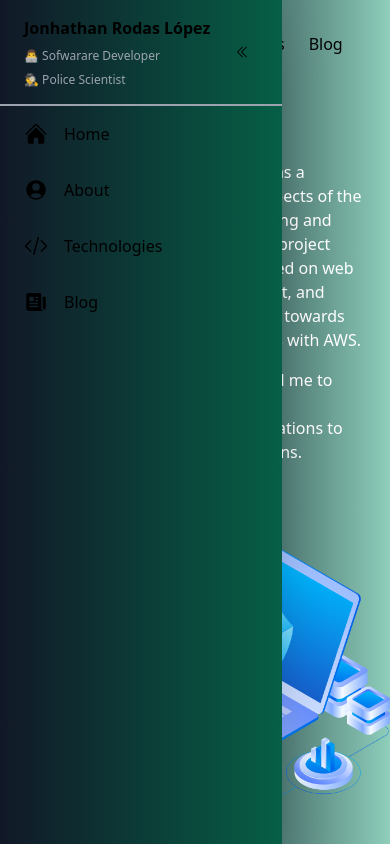
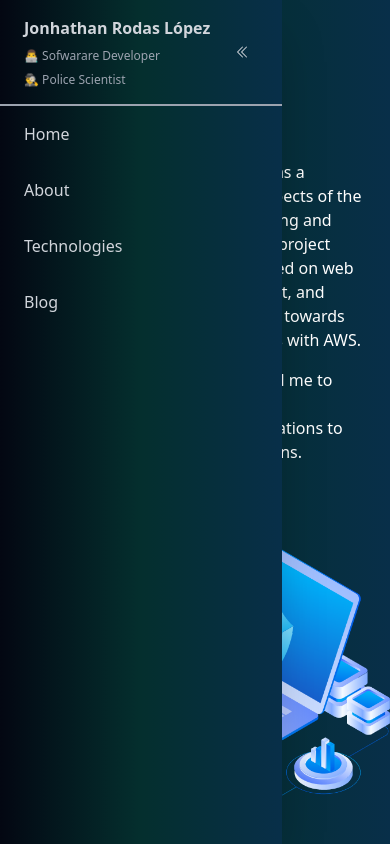
Before and after one commit to jrodas4044/personal-web, a Next.js app: page /aboutMe in a window 390 px wide. Both pictures are taken after a click on the button 40 px from the left and 40 px from the top of the page. Shown: the top 844 px of the page. Built offline with nearby package versions, Linux system fonts and the light colour scheme.

Commit message:
slider animation

```diff
--- a/src/app/aboutMe/page.tsx
+++ b/src/app/aboutMe/page.tsx
@@ -4,7 +4,7 @@ export default function AboutMe() {
   return (
     <>
       <div
-        className="bg-gradient-to-r from-gray-900 to-emerald-500/20 py-24"
+        className="bg-gradient-to-r from-gray-950 via-teal-950 to-sky-950 py-24"
         id="aboutMe"
       >
         <div className="flex flex-wrap space-x-4 space-y-12 mx-auto container">
--- a/src/components/header.tsx
+++ b/src/components/header.tsx
@@ -8,7 +8,7 @@ export default function Header() {
           <Toogle />
         </div>
 
-        <nav>
+        <nav className="hidden md:flex">
           <ul className="flex space-x-6">
             <li>
               <Link href="/">Home</Link>
--- a/src/components/toggle.tsx
+++ b/src/components/toggle.tsx
@@ -4,20 +4,59 @@ import { motion } from "framer-motion";
 import { useState } from "react";
 import Link from "next/link";
 
-const variants = {
-  open: { opacity: 1, x: 0 },
-  closed: { opacity: 0, x: 0 },
-};
+const links = [
+  { href: "/", label: "Home" },
+  { href: "/aboutMe", label: "About" },
+  { href: "/technologies", label: "Technologies" },
+  { href: "https://blog.jonhathanrodas.com", label: "Blog" },
+];
 
 const Toggle = () => {
   const [isOpen, setIsOpen] = useState(false);
+
+  const closeSidebar = () => {
+    setIsOpen(false);
+  };
+
+  const handleClickOutside = (event: MouseEvent) => {
+    if (
+      isOpen &&
+      !document.getElementById("sidebar")?.contains(event.target as Node)
+    ) {
+      closeSidebar();
+    }
+  };
+
+  if (typeof window !== "undefined") {
+    document.addEventListener("mousedown", handleClickOutside);
+  }
+
+  const sidebarVariants = {
+    open: {
+      x: 0,
+      opacity: 1,
+      transition: { duration: 0.3, staggerChildren: 0.1, delayChildren: 0.5 },
+    },
+    closed: { x: "-100%", opacity: 0, transition: { duration: 0.5 } },
+  };
+
+  const itemVariants = {
+    open: { opacity: 1, x: 0, transition: { duration: 0.5 } },
+    closed: { opacity: 0, x: -150, transition: { duration: 0.5 } },
+    hover: {
+      scale: 1.1,
+      background: "linear-gradient(to right, #111827, #0c4a6e)", // Degradado de gray-900 a sky-950
+      boxShadow: "0px 4px 8px rgba(0, 0, 0, 0.2)",
+      transition: { duration: 0.3 },
+    },
+  };
 
   return (
     <div>
       {!isOpen && (
         <button
           onClick={() => setIsOpen(!isOpen)}
-          className="top-0 left-0 absolute bg-gradient-to-r from-emerald-500 to-blue-800 opacity-100 mt-6 ml-6 p-1 rounded-full text-white"
+          className="top-0 left-0 absolute md:hidden bg-gradient-to-r from-gray-800 to-sky-950 opacity-100 shadow-xl mt-6 ml-6 p-1 rounded-full text-white"
         >
           <svg
             xmlns="http://www.w3.org/2000/svg"
@@ -32,7 +71,14 @@ const Toggle = () => {
       )}
 
       {isOpen && (
-        <nav className="top-0 left-0 z-50 absolute bg-gradient-to-r from-gray-900 to-emerald-800 opacity-100 shadow-2xl pt-4 h-screen">
+        <motion.nav
+          id="sidebar"
+          className="top-0 left-0 z-50 absolute bg-gradient-to-r from-gray-950 via-teal-950 to-sky-950 opacity-100 shadow-2xl pt-4 h-screen text-gray-300"
+          initial="closed"
+          animate={isOpen ? "open" : "closed"}
+          variants={sidebarVariants}
+        >
+          {" "}
           <div className="flex justify-between items-center space-x-4 px-6 pb-4 border-b-2 border-b-gray-400">
             <div className="space-y-2">
               <h3 className="font-bold">Jonhathan Rodas López</h3>
@@ -62,96 +108,27 @@ const Toggle = () => {
               </svg>
             </button>
           </div>
-
-          <ul className="flex flex-col justify-start">
-            <li className="hover:bg-gradient-to-r hover:from-gray-900 hover:to-gray-600 hover:shadow-lg px-6 py-4 transition duration-300 cursor-pointer ease-in-out">
-              <Link
-                href="/"
-                className="flex justify-start items-center space-x-4"
+          <ul className="m-0 p-0 list-none">
+            {links.map(({ href, label }, index) => (
+              <motion.li
+                initial="closed"
+                animate={isOpen ? "open" : "closed"}
+                whileHover="hover"
+                variants={itemVariants}
+                key={index}
+                onClick={closeSidebar}
+                className="px-6 py-4 cursor-pointer"
               >
-                <i>
-                  <svg
-                    xmlns="http://www.w3.org/2000/svg"
-                    viewBox="0 0 24 24"
-                    fill="currentColor"
-                    className="size-6"
-                  >
-                    <path d="M11.47 3.841a.75.75 0 0 1 1.06 0l8.69 8.69a.75.75 0 1 0 1.06-1.061l-8.689-8.69a2.25 2.25 0 0 0-3.182 0l-8.69 8.69a.75.75 0 1 0 1.061 1.06l8.69-8.689Z" />
-                    <path d="m12 5.432 8.159 8.159c.03.03.06.058.091.086v6.198c0 1.035-.84 1.875-1.875 1.875H15a.75.75 0 0 1-.75-.75v-4.5a.75.75 0 0 0-.75-.75h-3a.75.75 0 0 0-.75.75V21a.75.75 0 0 1-.75.75H5.625a1.875 1.875 0 0 1-1.875-1.875v-6.198a2.29 2.29 0 0 0 .091-.086L12 5.432Z" />
-                  </svg>
-                </i>
-                <span>Home</span>
-              </Link>
-            </li>
-            <li className="hover:bg-gradient-to-r hover:from-gray-900 hover:to-gray-600 hover:shadow-lg px-6 py-4 transition duration-300 cursor-pointer ease-in-out">
-              <Link
-                href="/aboutMe"
-                className="flex justify-start items-center space-x-4"
-              >
-                <i>
-                  <svg
-                    xmlns="http://www.w3.org/2000/svg"
-                    viewBox="0 0 24 24"
-                    fill="currentColor"
-                    className="size-6"
-                  >
-                    <path
-                      fillRule="evenodd"
-                      d="M18.685 19.097A9.723 9.723 0 0 0 21.75 12c0-5.385-4.365-9.75-9.75-9.75S2.25 6.615 2.25 12a9.723 9.723 0 0 0 3.065 7.097A9.716 9.716 0 0 0 12 21.75a9.716 9.716 0 0 0 6.685-2.653Zm-12.54-1.285A7.486 7.486 0 0 1 12 15a7.486 7.486 0 0 1 5.855 2.812A8.224 8.224 0 0 1 12 20.25a8.224 8.224 0 0 1-5.855-2.438ZM15.75 9a3.75 3.75 0 1 1-7.5 0 3.75 3.75 0 0 1 7.5 0Z"
-                      clipRule="evenodd"
-                    />
-                  </svg>
-                </i>
-                <span>About</span>
-              </Link>
-            </li>
-            <li className="hover:bg-gradient-to-r hover:from-gray-900 hover:to-gray-600 hover:shadow-lg px-6 py-4 transition duration-300 cursor-pointer ease-in-out">
-              <Link
-                href="/technologies"
-                className="flex justify-start items-center space-x-4"
-              >
-                <i>
-                  <svg
-                    xmlns="http://www.w3.org/2000/svg"
-                    viewBox="0 0 24 24"
-                    fill="currentColor"
-                    className="size-6"
-                  >
-                    <path
-                      fillRule="evenodd"
-                      d="M14.447 3.026a.75.75 0 0 1 .527.921l-4.5 16.5a.75.75 0 0 1-1.448-.394l4.5-16.5a.75.75 0 0 1 .921-.527ZM16.72 6.22a.75.75 0 0 1 1.06 0l5.25 5.25a.75.75 0 0 1 0 1.06l-5.25 5.25a.75.75 0 1 1-1.06-1.06L21.44 12l-4.72-4.72a.75.75 0 0 1 0-1.06Zm-9.44 0a.75.75 0 0 1 0 1.06L2.56 12l4.72 4.72a.75.75 0 0 1-1.06 1.06L.97 12.53a.75.75 0 0 1 0-1.06l5.25-5.25a.75.75 0 0 1 1.06 0Z"
-                      clipRule="evenodd"
-                    />
-                  </svg>
-                </i>
-                <span>Technologies</span>
-              </Link>
-            </li>
-            <li className="hover:bg-gradient-to-r hover:from-gray-900 hover:to-gray-600 hover:shadow-lg px-6 py-4 transition duration-300 cursor-pointer ease-in-out">
-              <Link
-                href="https://blog.jonhathanrodas.com"
-                className="flex justify-start items-center space-x-4"
-              >
-                <i>
-                  <svg
-                    xmlns="http://www.w3.org/2000/svg"
-                    viewBox="0 0 24 24"
-                    fill="currentColor"
-                    className="size-6"
-                  >
-                    <path
-                      fillRule="evenodd"
-                      d="M4.125 3C3.089 3 2.25 3.84 2.25 4.875V18a3 3 0 0 0 3 3h15a3 3 0 0 1-3-3V4.875C17.25 3.839 16.41 3 15.375 3H4.125ZM12 9.75a.75.75 0 0 0 0 1.5h1.5a.75.75 0 0 0 0-1.5H12Zm-.75-2.25a.75.75 0 0 1 .75-.75h1.5a.75.75 0 0 1 0 1.5H12a.75.75 0 0 1-.75-.75ZM6 12.75a.75.75 0 0 0 0 1.5h7.5a.75.75 0 0 0 0-1.5H6Zm-.75 3.75a.75.75 0 0 1 .75-.75h7.5a.75.75 0 0 1 0 1.5H6a.75.75 0 0 1-.75-.75ZM6 6.75a.75.75 0 0 0-.75.75v3c0 .414.336.75.75.75h3a.75.75 0 0 0 .75-.75v-3A.75.75 0 0 0 9 6.75H6Z"
-                      clipRule="evenodd"
-                    />
-                    <path d="M18.75 6.75h1.875c.621 0 1.125.504 1.125 1.125V18a1.5 1.5 0 0 1-3 0V6.75Z" />
-                  </svg>
-                </i>
-                <span>Blog</span>
-              </Link>
-            </li>
+                <Link
+                  href={href}
+                  className="flex justify-start items-center space-x-4"
+                >
+                  <span>{label}</span>
+                </Link>
+              </motion.li>
+            ))}
           </ul>
-        </nav>
+        </motion.nav>
       )}
     </div>
   );
```
